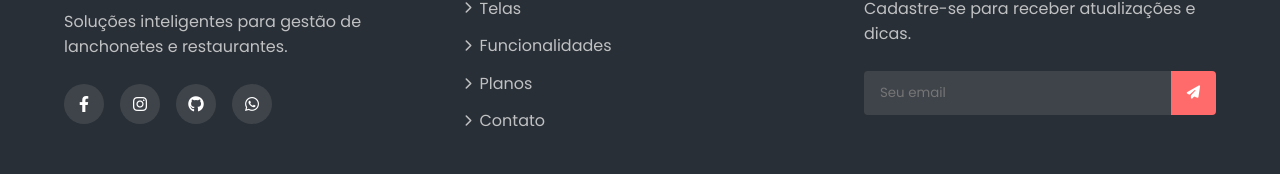
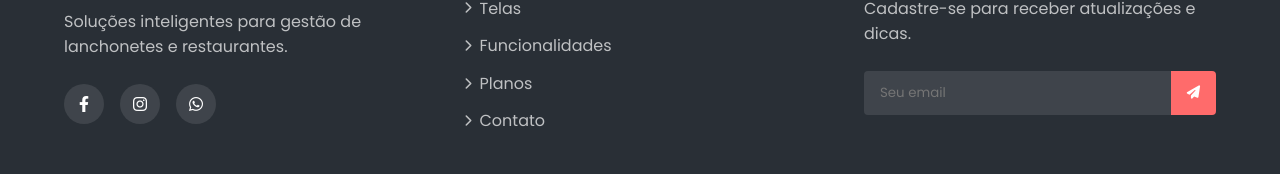
Before and after one commit to WrLopesxs/WrSoftware-Site, a plain HTML site: page WrSoftwareSite/index.html in a window 1280 px wide. Shown: the part 5482-5656 px from the top of the page. Drawn offline with nearby package versions, Linux system fonts and the light colour scheme.

Commit message:
Update index.html

```diff
--- a/WrSoftwareSite/index.html
+++ b/WrSoftwareSite/index.html
@@ -467,7 +467,7 @@
           <div class="social-links">
             <a href="#"><i class="fab fa-facebook-f"></i></a>
             <a href="https://www.instagram.com/wrlopesxs/"><i class="fab fa-instagram"></i></a>
-            <a href="https://github.com/WrLopesxs/WrSoftware" target="_blank"><i class="fab fa-github"></i></a>
+
             <a href="https://wa.me/5515992587986" target="_blank"><i class="fab fa-whatsapp"></i></a>
           </div>
         </div>
```
